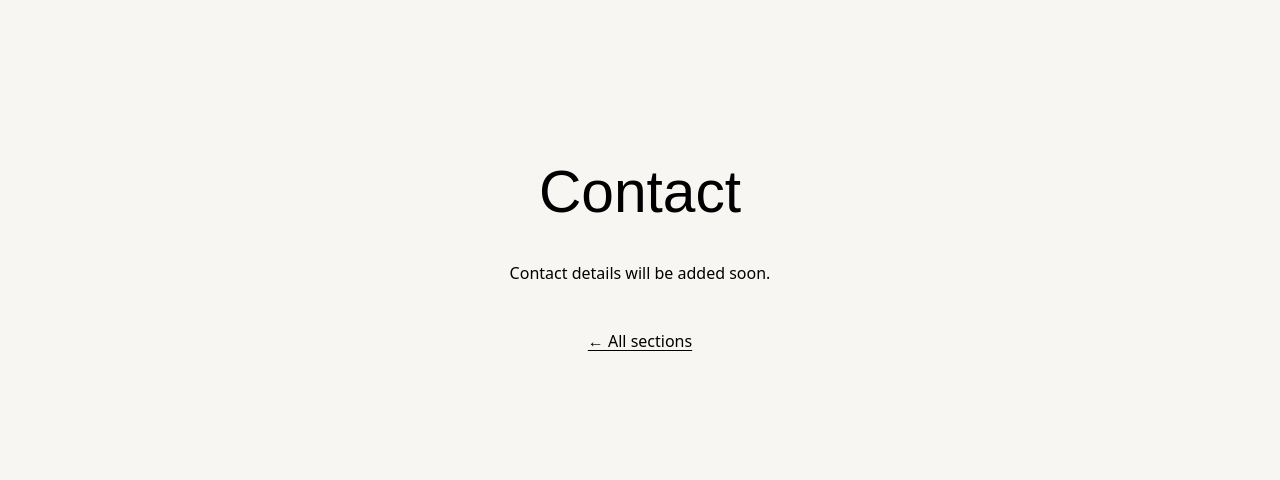
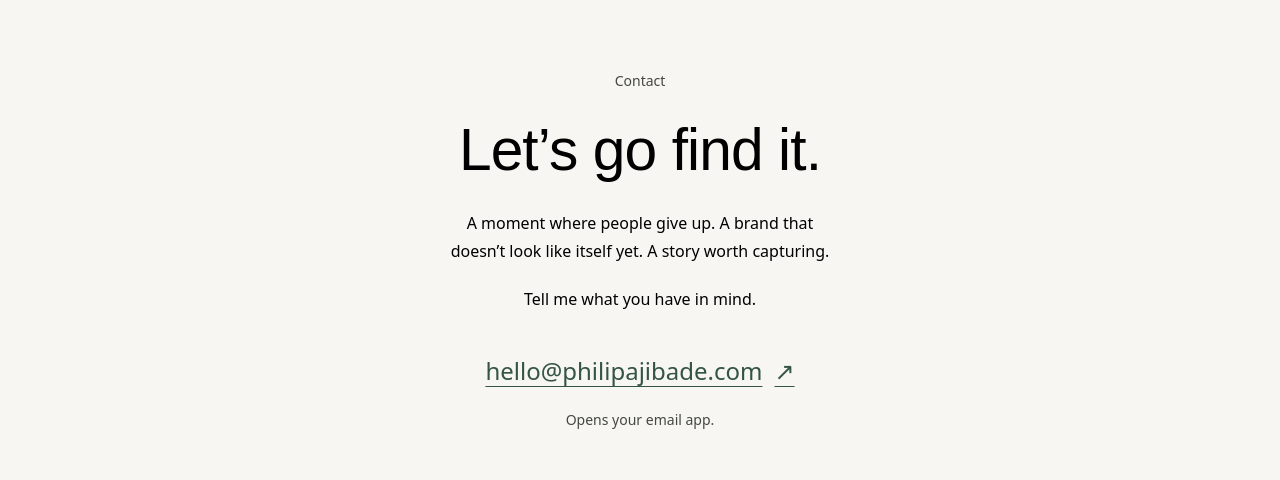
Before and after one commit to JibadeDotun/philip-ajibade-website, a Next.js app: page /contact in a window 1280 px wide. Shown: the part 140-620 px from the top of the page. Built offline with nearby package versions, Linux system fonts and the light colour scheme; no server answers; a web font is replaced by a local one.

Commit message:
Create Contact page with direct email invitation

```diff
--- /dev/null
+++ b/src/app/contact/page.module.css
@@ -0,0 +1,49 @@
+.page {
+  display: grid;
+  place-items: center;
+  min-height: 100svh;
+  padding: 160px clamp(24px, 4vw, 64px) 180px;
+}
+.content { width: min(100%, 760px); text-align: center; }
+.label { color: var(--secondary); font-size: var(--type-meta); margin-bottom: 24px; }
+.content h1 {
+  font-family: var(--font-gateway), Georgia, serif;
+  font-size: var(--type-display);
+  line-height: 1.2;
+  letter-spacing: -0.015em;
+  font-weight: 400;
+  text-wrap: balance;
+}
+.intro { max-width: 44ch; margin: 24px auto 0; line-height: 1.75; text-wrap: balance; }
+.invitation { margin-top: 20px; line-height: 1.75; }
+.email {
+  display: inline-flex;
+  justify-content: center;
+  align-items: center;
+  gap: 12px;
+  min-height: 44px;
+  max-width: 100%;
+  margin-top: 32px;
+  padding-block: 8px;
+  color: var(--accent);
+  font-size: clamp(1rem, 0.8rem + 1vw, 1.5rem);
+  text-decoration: underline;
+  text-underline-offset: 6px;
+  text-decoration-thickness: 1px;
+}
+.email span:first-child { min-width: 0; overflow-wrap: anywhere; }
+.arrow { flex: none; transition: transform 180ms ease; }
+.email:hover .arrow { transform: translate(2px, -2px); }
+.email:focus-visible { outline: 2px solid var(--accent); outline-offset: 6px; }
+.note { color: var(--secondary); font-size: var(--type-meta); margin-top: 12px; }
+@media (max-width: 40rem) {
+  .page { padding-top: 144px; padding-bottom: 200px; }
+  .content h1 { font-size: var(--type-display-mobile); }
+}
+@media (max-height: 720px) {
+  .page { min-height: auto; padding-block: 48px; }
+}
+@media (prefers-reduced-motion: reduce) {
+  .arrow { transition: none; }
+  .email:hover .arrow { transform: none; }
+}
--- a/src/app/contact/page.tsx
+++ b/src/app/contact/page.tsx
@@ -1,8 +1,25 @@
 import type { Metadata } from "next";
-import SectionFoundation from "../../components/section-foundation";
+import styles from "./page.module.css";
 
-export const metadata: Metadata = { title: "Contact | Philip Ajibade" };
+export const metadata: Metadata = {
+  title: "Contact | Philip Ajibade",
+  description: "Get in touch with Philip Ajibade about product and service design, art direction, or photography.",
+};
 
 export default function Page() {
-  return <SectionFoundation title="Contact" description="Contact details will be added soon." />;
+  return (
+    <main className={styles.page}>
+      <div className={styles.content}>
+        <p className={styles.label}>Contact</p>
+        <h1>Let’s go find it.</h1>
+        <p className={styles.intro}>A moment where people give up. A brand that doesn’t look like itself yet. A story worth capturing.</p>
+        <p className={styles.invitation}>Tell me what you have in mind.</p>
+        <a className={styles.email} href="mailto:hello@philipajibade.com">
+          <span>hello@philipajibade.com</span>
+          <span className={styles.arrow} aria-hidden="true">↗</span>
+        </a>
+        <p className={styles.note}>Opens your email app.</p>
+      </div>
+    </main>
+  );
 }
```
